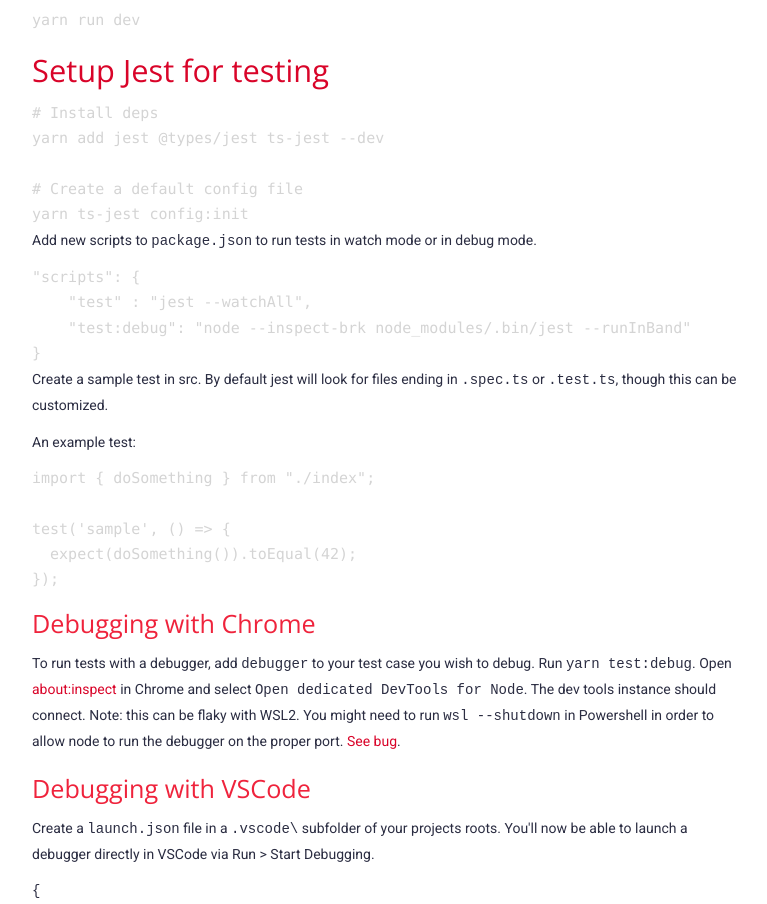
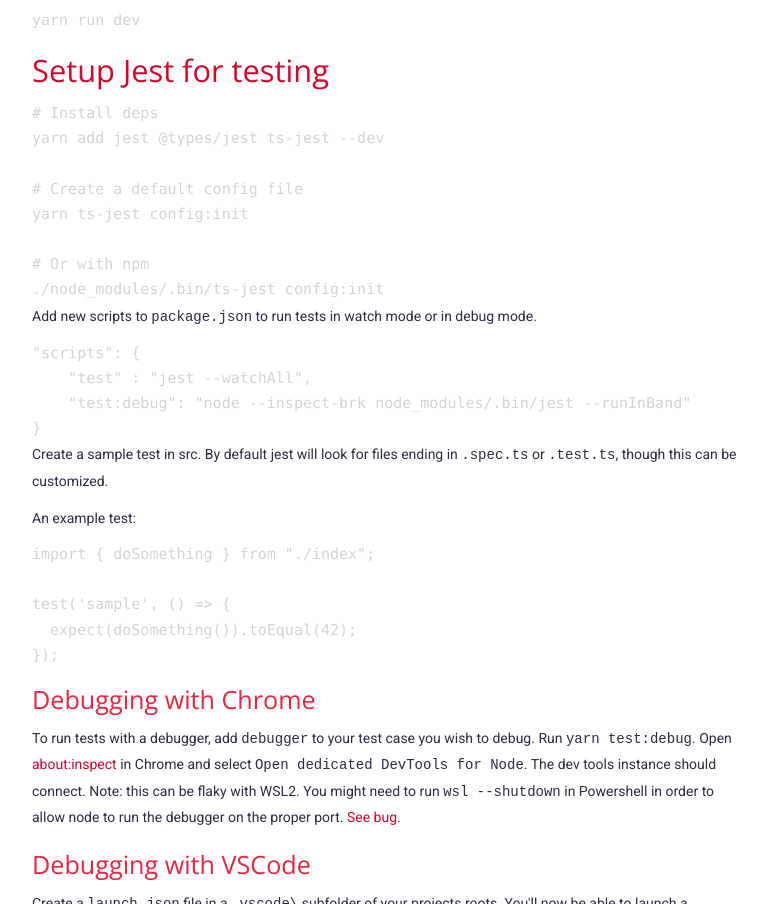
Before and after one commit to zeddic/zeddic.com, a Gatsby site in the folder www/: page /notes/typescript_nodejs/ in a window 1280 px wide. Shown: the part 1009-1913 px from the top of the page, without its empty margins (338-1105 px from the left). Built offline with nearby package versions, Linux system fonts and the light colour scheme; Gatsby itself is replaced by a stand-in of ours; some packages are replaced by stand-ins of ours; code samples lack their colours.

Commit message:
Added npm version of command.

````diff
--- a/www/src/markdown/notes/typescript_nodejs.md
+++ b/www/src/markdown/notes/typescript_nodejs.md
@@ -58,6 +58,9 @@
 
 # Create a default config file
 yarn ts-jest config:init
+
+# Or with npm
+./node_modules/.bin/ts-jest config:init
 ```
 
 Add new scripts to `package.json` to run tests in watch mode or in
````
